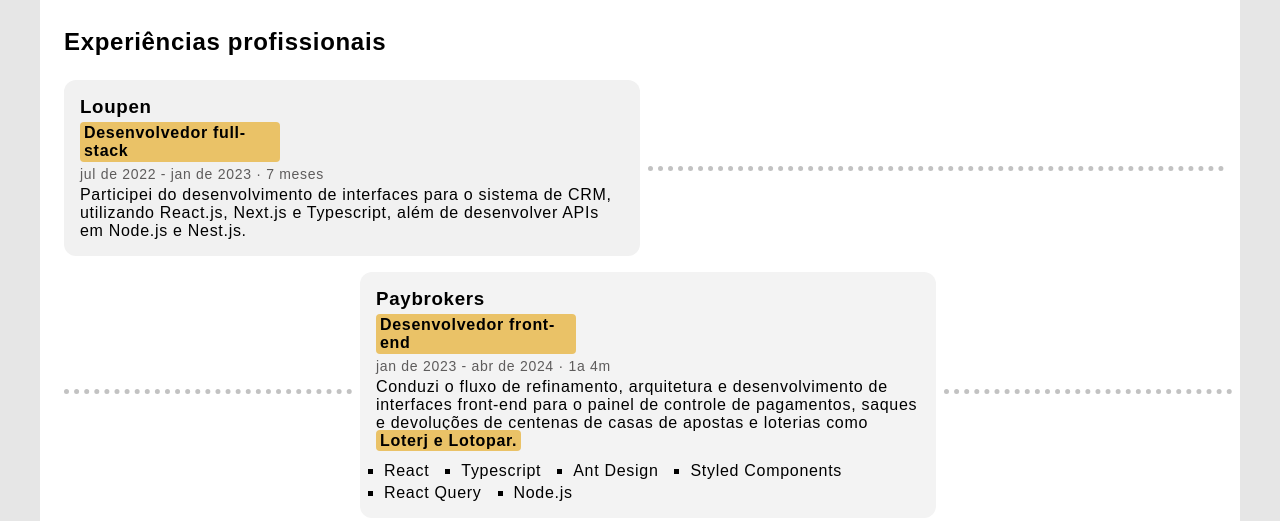
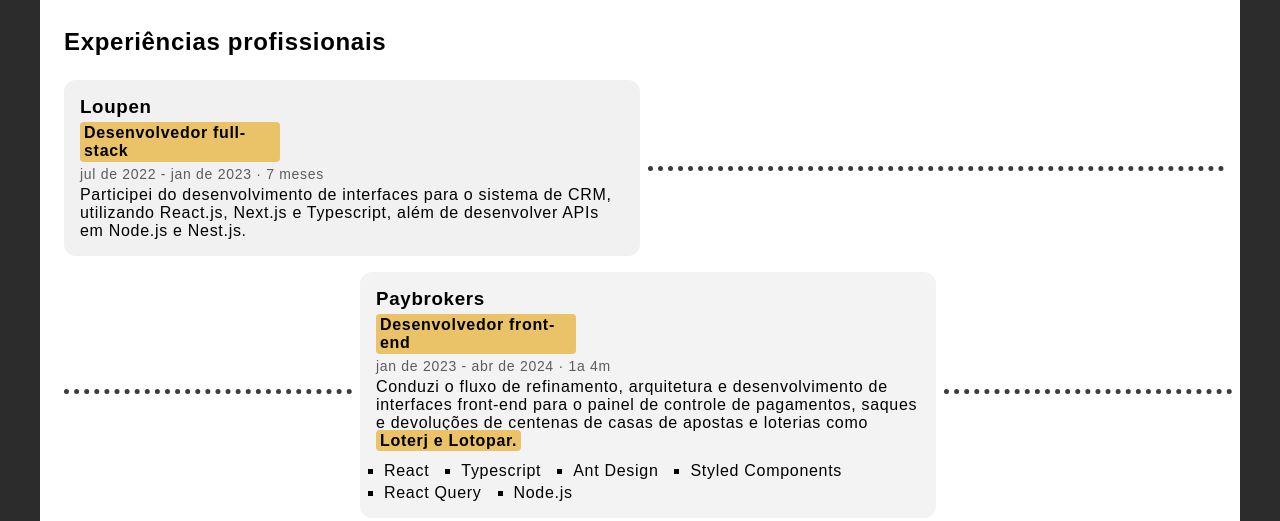
Before and after one commit to leoopardo/portfolio, a plain HTML site: page index.html in a window 1280 px wide. Shown: the part 1063-1584 px from the top of the page. Drawn offline with Linux system fonts and the light colour scheme; a web font is replaced by a local one.

Commit message:
improve: exp section

```diff
--- a/style.css
+++ b/style.css
@@ -17,7 +17,7 @@
 }
 
 body {
-  background-color: #e6e6e6;
+  background-color: #2c2c2c;
 }
 
 header {
@@ -294,7 +294,7 @@
 }
 
 .dotted-div {
-  border-bottom: 5px dotted #c2c2c2;
+  border-bottom: 5px dotted #3b3b3b;
   margin: 16px 0;
 }
 .loupen-container {
```
